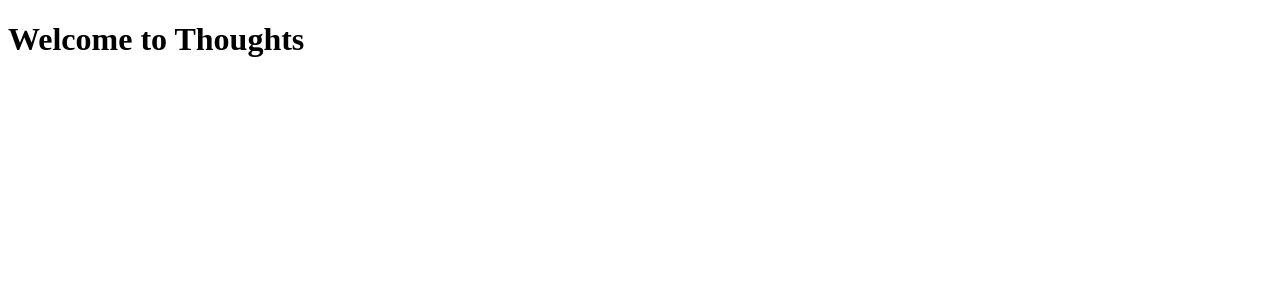
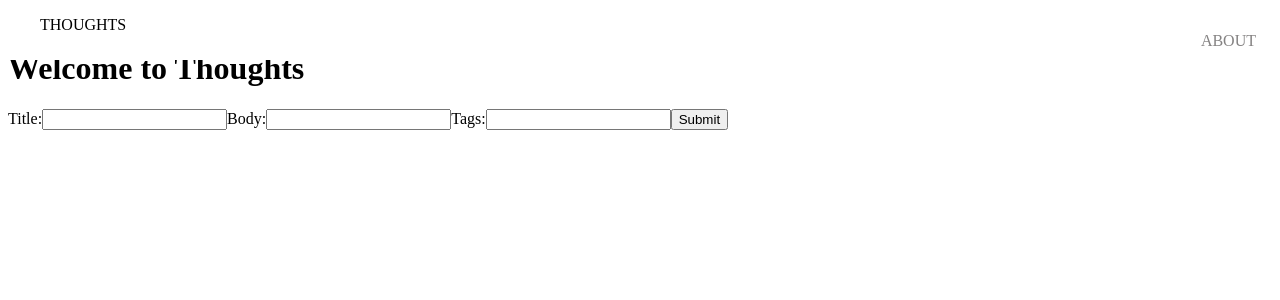
Before and after one commit to patrickalexanderfreeney/Jot, a React (Create React App) app in the folder client/: page / in a window 1280 px wide. Shown: the top 300 px of the page. Built offline with nearby package versions, Linux system fonts and the light colour scheme; no server answers; the HTML template or start-up script is replaced by a standard one.

Commit message:
Searchbat, Footer, Navbar, etc created

```diff
--- a/client/src/App.css
+++ b/client/src/App.css
@@ -1,38 +1,45 @@
 .App {
   text-align: center;
 }
-
-.App-logo {
-  height: 40vmin;
-  pointer-events: none;
+.navbar {
+  position: fixed;
+  top: 0;
+  z-index: 1;
+  display: flex;
+  width: 100%;
+  height: 60px;
+  background: #ffffff;
 }
-
-@media (prefers-reduced-motion: no-preference) {
-  .App-logo {
-    animation: App-logo-spin infinite 20s linear;
-  }
+.navbar ul {
+  display: flex;
+  list-style: none;
+  width: 100%;
+  justify-content: right;
 }
-
-.App-header {
-  background-color: #282c34;
-  min-height: 100vh;
-  display: flex;
-  flex-direction: column;
-  align-items: center;
-  justify-content: center;
-  font-size: calc(10px + 2vmin);
-  color: white;
+.navbar ul li {
+  margin: 0 1rem;
+  padding: 1rem;
 }
-
-.App-link {
-  color: #61dafb;
+.navbar ul li a {
+  text-decoration: none;
+  text-transform: uppercase;
+  color: #6e6b6bd8;
 }
-
-@keyframes App-logo-spin {
-  from {
-    transform: rotate(0deg);
-  }
-  to {
-    transform: rotate(360deg);
-  }
+.navbar ul li a:hover {
+  color: #000000;
 }
+.navbar li {
+  text-decoration: none;
+  text-transform: uppercase;
+  color: #6e6b6bd8;
+}
+.nav-link {
+  font-weight: 500;
+}
+.logo {
+  text-decoration: none;
+  text-transform: uppercase;
+  color: #000000;
+  margin: 0 1rem;
+  padding: 1rem;
+}
--- a/client/src/App.js
+++ b/client/src/App.js
@@ -1,7 +1,10 @@
 import React, { useEffect, useState } from 'react';
 import axios from 'axios';
+import Navbar from './components/Navbar';
+import SearchBar from './components/SearchBar';
 import ThoughtContainer from './components/ThoughtsContainer';
-// import './App.css';
+import ThoughtForm from './components/ThoughtForm';
+import './App.css';
 
 const App = () => {
   const [thoughts, setThoughts] = useState([]);
@@ -19,8 +22,11 @@ const App = () => {
   };
   return (
     <>
+      <Navbar />
+      <SearchBar />
       <h1>Welcome to Thoughts</h1>
       <ThoughtContainer thoughts={thoughts} />
+      <ThoughtForm />
     </>
   );
 };
--- /dev/null
+++ b/client/src/components/Footer.js
@@ -0,0 +1,5 @@
+import React from 'react';
+
+const Footer = () => {
+  return <></>;
+};
--- /dev/null
+++ b/client/src/components/Navbar.js
@@ -0,0 +1,18 @@
+import React from 'react';
+
+const Navbar = () => {
+  return (
+    <>
+      <nav class='navbar'>
+        <a class='logo' href='#landing'>
+          Thoughts
+        </a>
+        <ul>
+          <li>About</li>
+        </ul>
+      </nav>
+    </>
+  );
+};
+
+export default Navbar;
--- /dev/null
+++ b/client/src/components/SearchBar.js
@@ -0,0 +1,17 @@
+import React from 'react';
+
+const SearchBar = () => {
+  return (
+    <>
+      <form>
+        <label>
+          Tags:
+          <input type='text' name='search' placeholder='search' />
+        </label>
+        <input type='submit' value='Submit' />
+      </form>
+    </>
+  );
+};
+
+export default SearchBar;
--- a/client/src/components/Thought.js
+++ b/client/src/components/Thought.js
@@ -7,6 +7,7 @@ const Thought = ({ title, body, tags }) => {
       <p>{title}</p>
       <p>{body}</p>
       <p>{tags}</p>
+      <hr />
     </>
   );
 };
--- /dev/null
+++ b/client/src/components/ThoughtForm.js
@@ -0,0 +1,25 @@
+import React from 'react';
+
+const ThoughtForm = () => {
+  return (
+    <>
+      <form>
+        <label>
+          Title:
+          <input type='text' name='title' />
+        </label>
+        <label>
+          Body:
+          <input type='text' name='body' />
+        </label>
+        <label>
+          Tags:
+          <input type='text' name='tags' />
+        </label>
+        <input type='submit' value='Submit' />
+      </form>
+    </>
+  );
+};
+
+export default ThoughtForm;
```
Also changed, not shown: client/src/components/SIdeBar.js (added), 1 other file (tests, documents, lock files or other folders).
